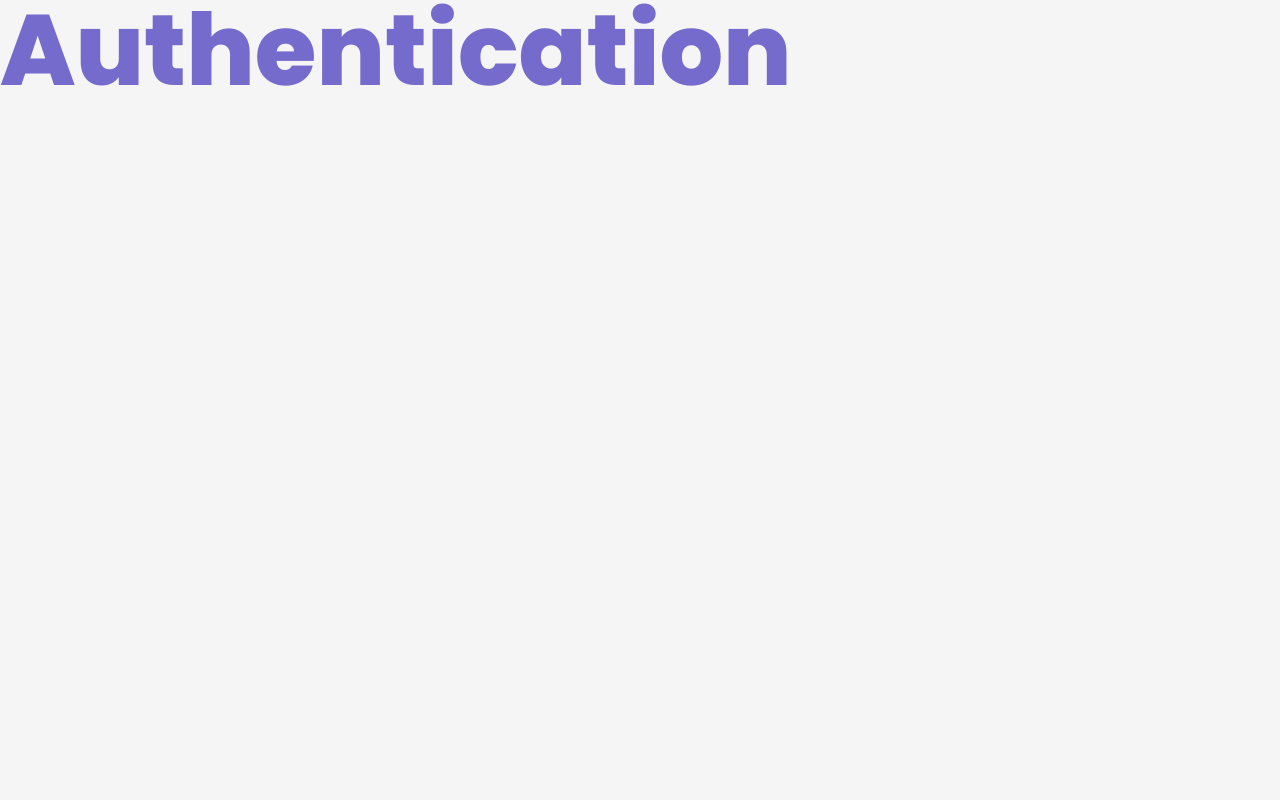
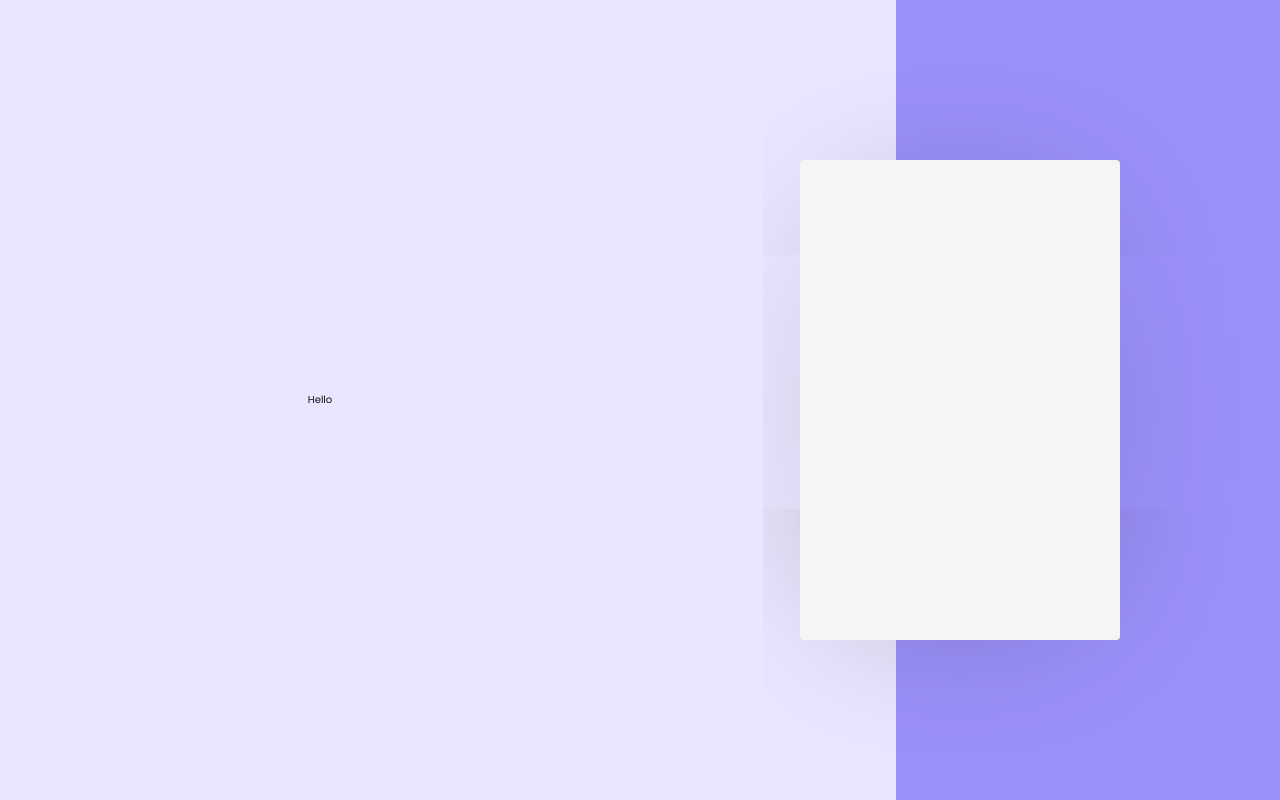
Before and after one commit to chehra-ai/chehra-ai, a React (Create React App) app: page /authentication in a window 1280 px wide. Built offline with nearby package versions, Linux system fonts and the light colour scheme.

Commit message:
Auth Form Init

```diff
--- /dev/null
+++ b/jsconfig.json
@@ -0,0 +1,6 @@
+{
+    "compilerOptions": {
+      "baseUrl": "src"
+    },
+    "include": ["src"]
+  }
--- a/src/index.js
+++ b/src/index.js
@@ -1,6 +1,6 @@
 import React from "react";
 import ReactDOM from "react-dom/client";
-import "./styles/Global.css";
+import "styles/Global.css";
 import router from "./router";
 import reportWebVitals from "./reportWebVitals";
 import { RouterProvider } from "react-router-dom";
--- a/src/pages/Authentication.jsx
+++ b/src/pages/Authentication.jsx
@@ -1,11 +1,24 @@
-import React from 'react';
+import React from "react";
+import classes from "styles/pages/Authentication.module.css";
 
 const Authentication = () => {
-    return (
-        <div>
-            <h1>Authentication</h1>
+  return (
+    <div className={classes.auth}>
+      <div className={classes.authLeft}>Hello</div>
+      <div className={classes.authRight}>
+        <div className={classes.authFormContainer}>
+            <div className={classes.authHeader}>
+                {/* Image */}
+                {/* Name */}
+            </div>
+            {/* Greetings */}
+            {/* Welcome Message */}
+            {/* Login or Register Container */}
+            {/* Social Login */}
         </div>
-    )
-}
+      </div>
+    </div>
+  );
+};
 
 export default Authentication;
--- a/src/router.js
+++ b/src/router.js
@@ -1,7 +1,7 @@
 // Imports
 import { createBrowserRouter } from "react-router-dom";
 import App from "./App";
-import Authentication from "./pages/Authentication";
+import Authentication from "pages/Authentication";
 
 // Router configuration
 const router = createBrowserRouter([
--- a/src/styles/Global.css
+++ b/src/styles/Global.css
@@ -4,8 +4,9 @@
 /* Variable Declaration */
 :root {
   /* Brand Scheme */
-  --color-primary: #756bcd;
+  --color-primary: #9b91fa;
   --color-secondary: #f5f5f5;
+  --color-tertiary: #e9e6ff;
 
   /* Secondary Color */
   --color-white: #ffffff;
--- /dev/null
+++ b/src/styles/pages/Authentication.module.css
@@ -0,0 +1,30 @@
+/* Css Code for Authentication.jsx */
+
+.auth {
+  width: 100%;
+  height: 100vh;
+  background-image: linear-gradient( 90deg,
+    var(--color-tertiary) 0%,
+    var(--color-tertiary) 70%,
+    var(--color-primary) 70%,
+    var(--color-primary) 100%
+  );
+  display: grid;
+  grid-template-columns: repeat(2, 1fr);
+}
+.authLeft,
+.authRight {
+  display: flex;
+  justify-content: center;
+  align-items: center;
+}
+.authFormContainer {
+    display: flex;
+    justify-content: center;
+    align-items: center;
+    background-color: var(--color-secondary);
+    width: 50%;
+    height: 60%;
+    border-radius: 0.4rem;
+    box-shadow: 0 10px 200px -101px var(--color-black);
+}
```
